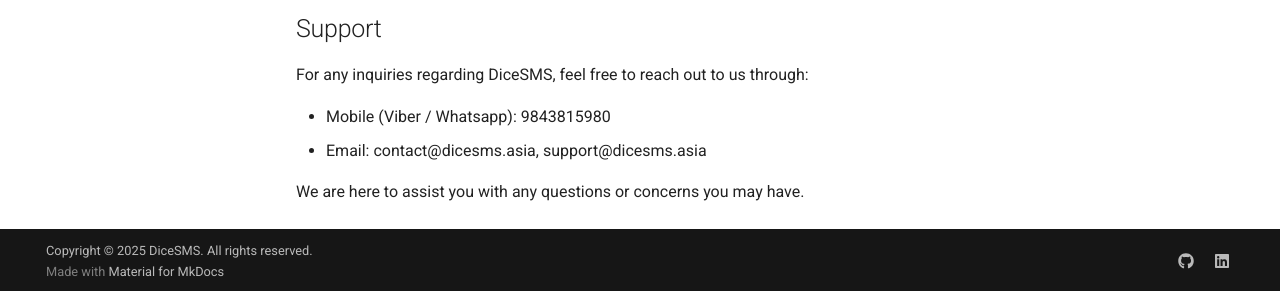
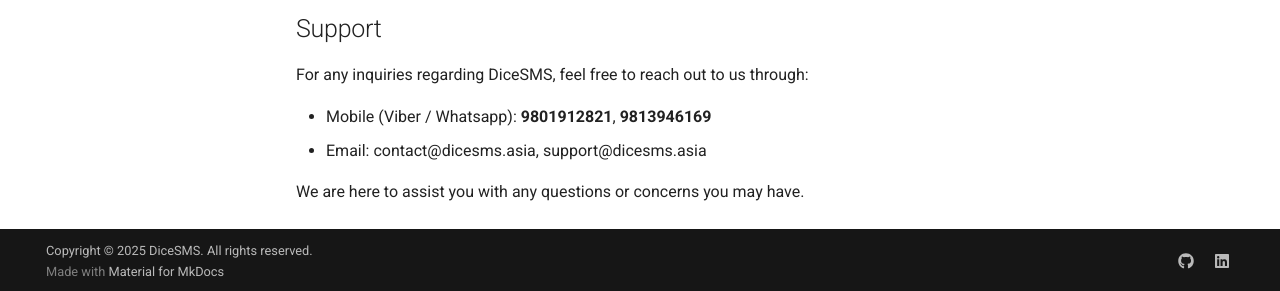
Before and after one commit to Ajna-Lab/Dice-API-Documentation, an MkDocs documentation site: the page built from docs/index.md, in a window 1280 px wide and 1101 px high. Shown: the part 807-1098 px from the top of the window. Built offline with MkDocs 1.6.1 and Material for MkDocs 9.7.7, drawn with Linux system fonts in a browser that asks for light colours.

Commit message:
docs: update support contact numbers in overview

```diff
--- a/docs/index.md
+++ b/docs/index.md
@@ -26,7 +26,7 @@
 
 For any inquiries regarding DiceSMS, feel free to reach out to us through:
 
-+ Mobile (Viber / Whatsapp): 9843815980
++ Mobile (Viber / Whatsapp): **9801912821**, **9813946169**
 + Email: contact@dicesms.asia, support@dicesms.asia
 
 We are here to assist you with any questions or concerns you may have.
```
